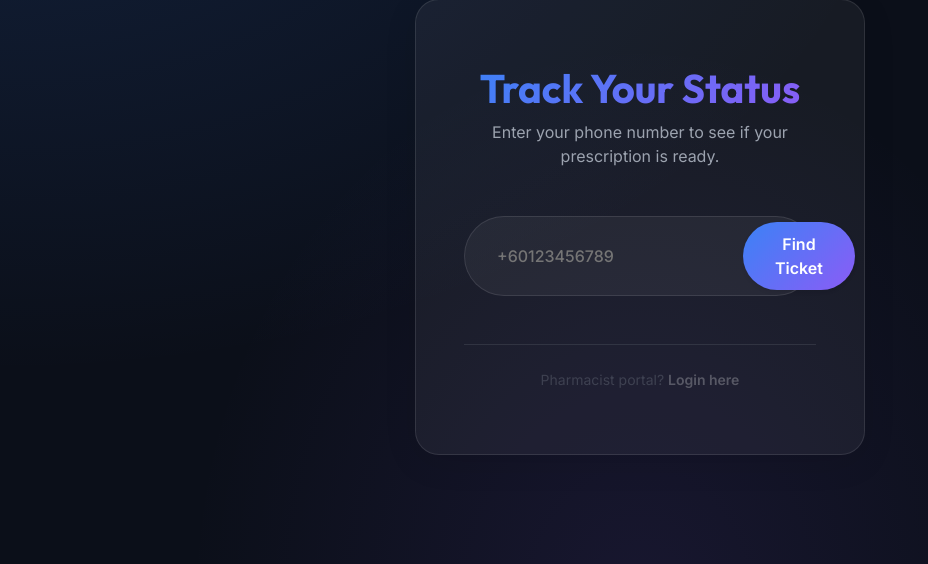
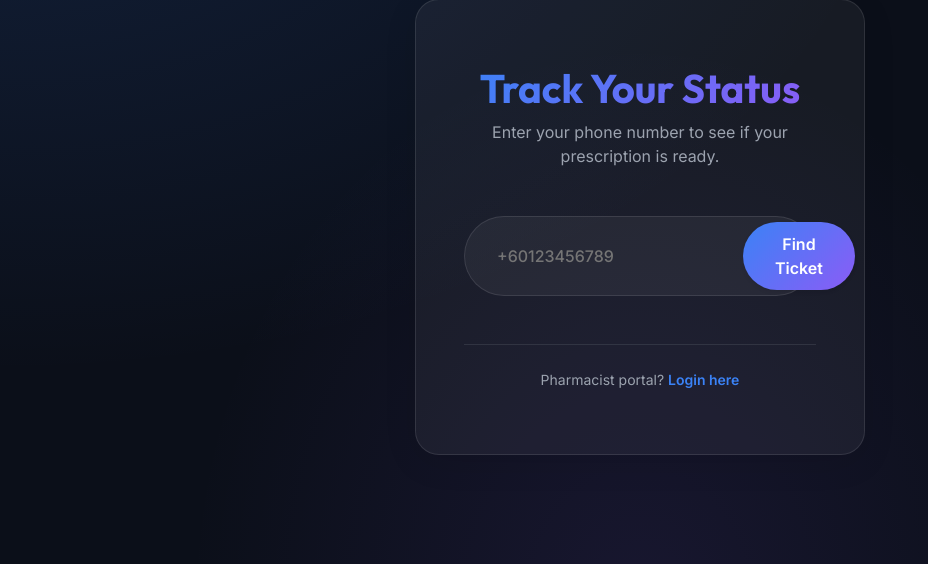
Before and after one commit to muazainal/que-pharma, a Django app: template queue_manager/templates/patient_portal.html in a window 1280 px wide. Shown: the part 192-756 px from the top of the page, without its empty margins (0-928 px from the left). Run offline with Django 5.2, Linux system fonts and the light colour scheme; the template is opened without the code that fills it, so the values that code supplies are empty.

Commit message:
UI: Fix accessibility for Pharmacist Login link in patient portal. Ensures contrast in both themes.

```diff
--- a/queue_manager/templates/patient_portal.html
+++ b/queue_manager/templates/patient_portal.html
@@ -44,6 +44,16 @@
         outline: none;
         font-weight: 500;
     }
+    .pharmacist-link {
+        color: var(--accent-primary);
+        text-decoration: none;
+        font-weight: 700;
+        transition: opacity 0.2s;
+    }
+    .pharmacist-link:hover {
+        opacity: 0.8;
+        text-decoration: underline;
+    }
 </style>
 {% endblock %}
 
@@ -71,8 +81,11 @@
             <div id="errorMsg" class="text-danger small mt-2" style="display: none;">Ticket not found. Please check your number or wait for the pharmacist.</div>
         </form>
 
-        <div class="mt-5 pt-4 border-top border-secondary opacity-25">
-            <p class="small text-muted-modern mb-0">Pharmacist portal? <a href="{% url 'login' %}" class="text-white text-decoration-none fw-bold">Login here</a></p>
+        <div class="mt-5 pt-4 border-top border-secondary border-opacity-25">
+            <p class="small text-muted-modern mb-0">
+                Pharmacist portal?
+                <a href="{% url 'login' %}" class="pharmacist-link">Login here</a>
+            </p>
         </div>
     </div>
 </div>
```
